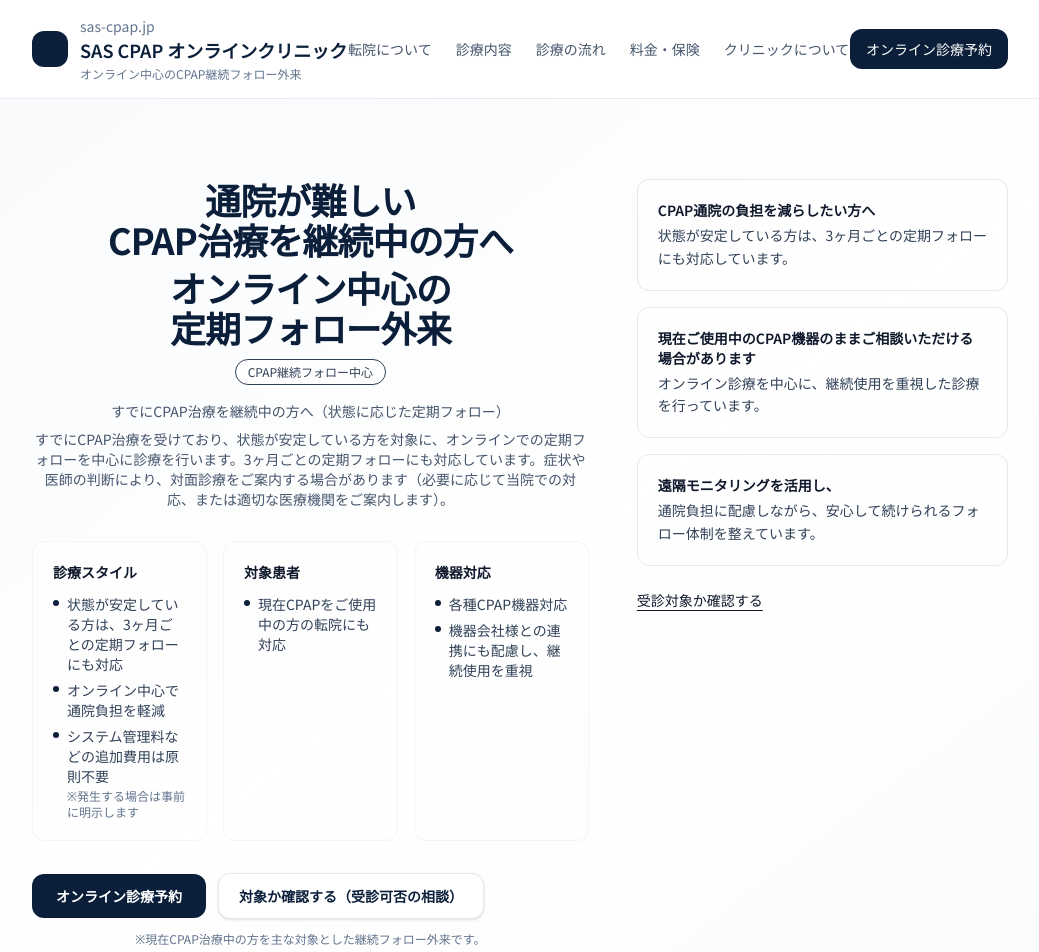
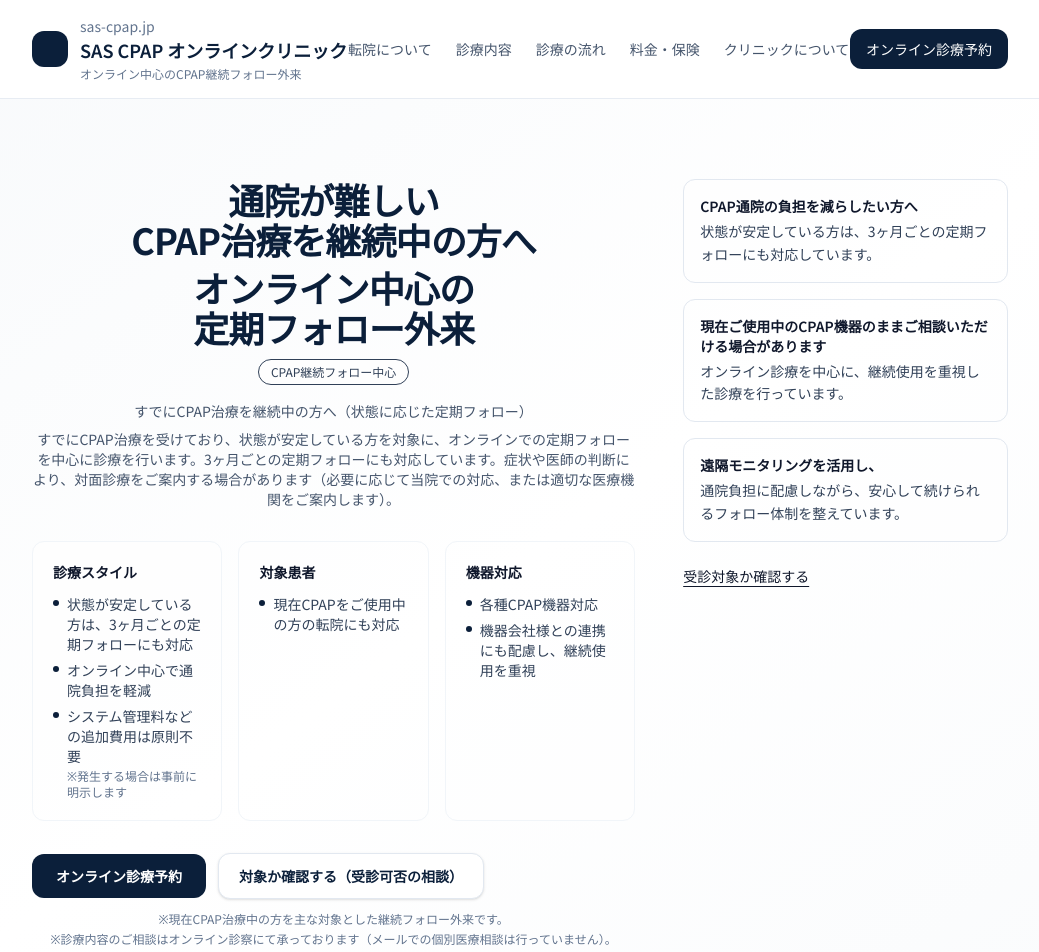
Before and after one commit to mandahan2002/sas-clinic-site, a Next.js app: page / in a window 1280 px wide. Shown: the top 952 px of the page, without its empty margins (120-1159 px from the left). Built offline with nearby package versions, Linux system fonts and the light colour scheme.

Commit message:
Update layout and spacing on Home page for SAS CPAP online clinic, adjusting header z-index for better visibility, modifying grid column ratios for improved content distribution, and refining padding for enhanced readability and user experience.

```diff
--- a/app/page.tsx
+++ b/app/page.tsx
@@ -2,7 +2,7 @@ export default function Home() {
   return (
     <main className="min-h-screen bg-white text-[#171717]">
       {/* Header */}
-      <header className="sticky top-0 z-10 border-b border-slate-200/80 bg-white/95 backdrop-blur-sm">
+      <header className="sticky top-0 z-20 border-b border-slate-200/80 bg-white/95 backdrop-blur-sm">
         <div className="mx-auto flex max-w-5xl items-center justify-between px-6 py-4">
           <div className="flex items-center gap-3">
             <div className="h-9 w-9 rounded-xl bg-[#0B1F3A]" />
@@ -48,7 +48,7 @@ export default function Home() {
         aria-label="メイン"
       >
         <div className="mx-auto max-w-5xl px-6 py-16 md:py-20">
-          <div className="grid gap-8 md:grid-cols-[1.2fr_0.8fr] md:gap-12 md:items-start">
+          <div className="grid gap-8 md:grid-cols-[1.3fr_0.7fr] md:gap-12 md:items-start">
             <div className="text-center max-w-3xl mx-auto md:max-w-none md:mx-0">
             <h1 className="text-3xl font-bold tracking-tight text-[#0B1F3A] md:text-4xl">
               <span className="block">通院が難しい</span>
@@ -128,24 +128,24 @@ export default function Home() {
             <p className="mt-3 text-xs text-slate-500">
               ※現在CPAP治療中の方を主な対象とした継続フォロー外来です。
             </p>
-            <p className="mt-3 text-xs text-slate-500">
+            <p className="mt-1 text-xs text-slate-500">
               ※診療内容のご相談はオンライン診察にて承っております（メールでの個別医療相談は行っていません）。
             </p>
             </div>
             <div className="space-y-4 flex flex-col">
-              <div className="flex-1 rounded-xl border border-slate-200 bg-white/70 p-5">
+              <div className="flex-1 rounded-xl border border-slate-200 bg-white/70 p-4">
                 <div className="text-sm font-semibold text-slate-900">CPAP通院の負担を減らしたい方へ</div>
                 <p className="mt-1 text-sm text-slate-700 leading-relaxed">
                   状態が安定している方は、3ヶ月ごとの定期フォローにも対応しています。
                 </p>
               </div>
-              <div className="flex-1 rounded-xl border border-slate-200 bg-white/70 p-5">
+              <div className="flex-1 rounded-xl border border-slate-200 bg-white/70 p-4">
                 <div className="text-sm font-semibold text-slate-900">現在ご使用中のCPAP機器のままご相談いただける場合があります</div>
                 <p className="mt-1 text-sm text-slate-700 leading-relaxed">
                   オンライン診療を中心に、継続使用を重視した診療を行っています。
                 </p>
               </div>
-              <div className="flex-1 rounded-xl border border-slate-200 bg-white/70 p-5">
+              <div className="flex-1 rounded-xl border border-slate-200 bg-white/70 p-4">
                 <div className="text-sm font-semibold text-slate-900">遠隔モニタリングを活用し、</div>
                 <p className="mt-1 text-sm text-slate-700 leading-relaxed">
                   通院負担に配慮しながら、安心して続けられるフォロー体制を整えています。
@@ -333,7 +333,7 @@ export default function Home() {
       {/* Fees */}
       <section id="fees" className="border-t border-slate-100 bg-white scroll-mt-24">
         <div className="mx-auto max-w-5xl px-6 py-14">
-          <h2 className="text-2xl font-bold text-[#0B1F3A]">料金・保険</h2>
+          <h2 className="text-2xl font-bold text-[#0B1F3A]">料金・お支払い</h2>
           <p className="mt-2 text-sm text-slate-700">
             料金は保険診療の範囲・診療内容により異なります。詳細は予約時または診療時にご案内します。
           </p>
```
